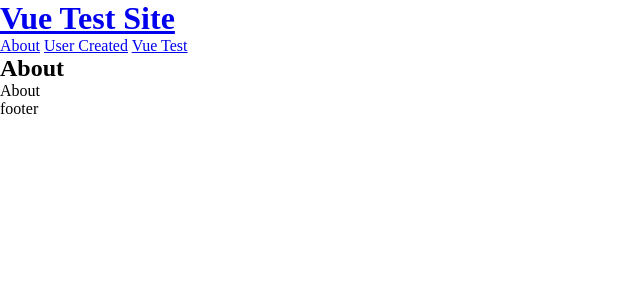
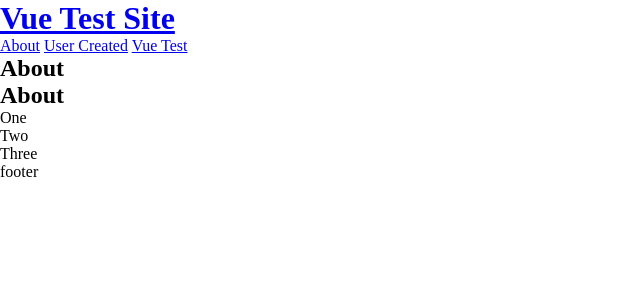
Before and after one commit to cleverglue/static_vue, a Jekyll site: the page built from about.md, in a window 1280 px wide. Shown: the top 300 px of the page, without its empty margins (0-640 px from the left). Built offline with Jekyll 4.4.1, drawn with Linux system fonts in a browser that asks for light colours.

Commit message:
Updated About

```diff
--- a/about.md
+++ b/about.md
@@ -4,4 +4,8 @@ permalink: "/about/"
 layout: page
 ---
 
-About
+## About
+
+1. One
+1. Two
+1. Three
```
